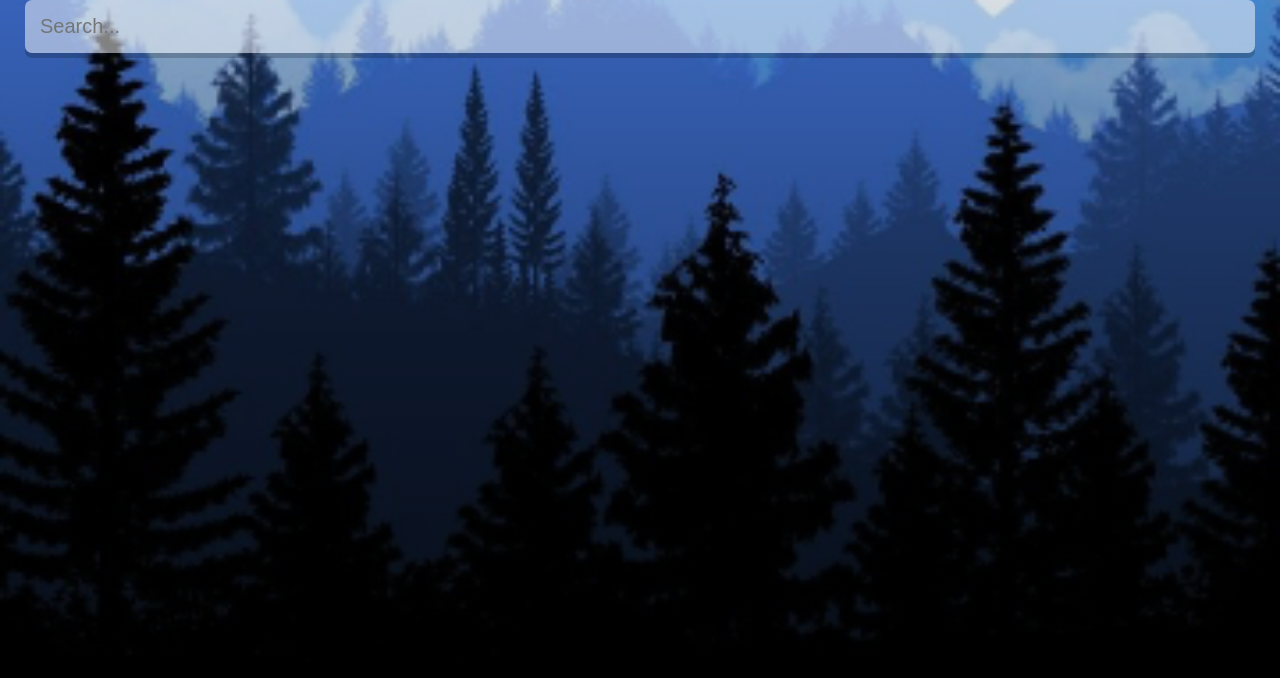
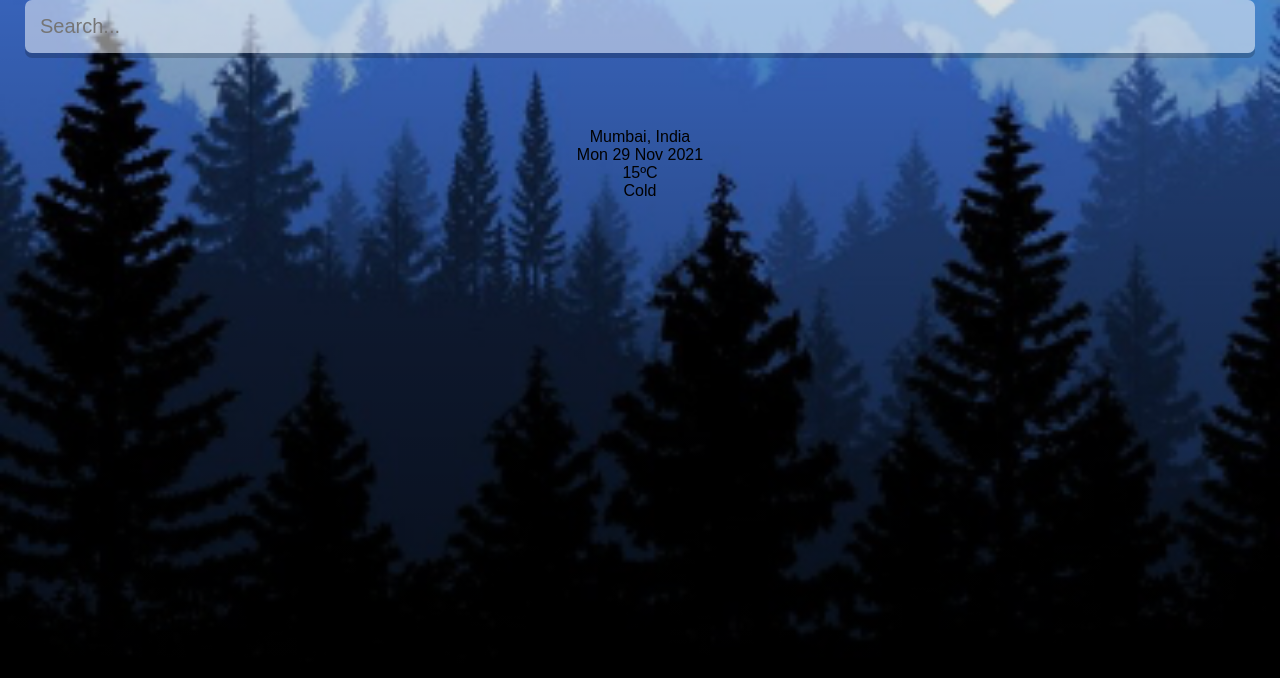
Before and after one commit to vidisharaut/weather-app, a React (Create React App) app: page / in a window 1280 px wide. Shown: the top 678 px of the page. Built offline with nearby package versions, Linux system fonts and the light colour scheme.

Commit message:
Added dateBuilder functionality

```diff
--- a/src/App.js
+++ b/src/App.js
@@ -6,11 +6,44 @@ const api = {
 };
 
 function App() {
+  const dateBuilder = (d) => {
+    let months = [
+      "Jan",
+      "Feb",
+      "March",
+      "April",
+      "May",
+      "June",
+      "July",
+      "Aug",
+      "Sept",
+      "Oct",
+      "Nov",
+      "Dec",
+    ];
+    let days = ["Sun", "Mon", "Tue", "Wed", "Thur", "Fri", "Sat"];
+
+    let day = days[d.getDay()];
+    let date = d.getDate();
+    let month = months[d.getMonth()];
+    let year = d.getFullYear();
+
+    return `${day} ${date} ${month} ${year}`;
+  };
+
   return (
     <div className="App">
       <main>
         <div className="search-box">
           <input type="text" className="search-bar" placeholder="Search..." />
+        </div>
+        <div className="location-box">
+          <div className="location">Mumbai, India</div>
+          <div className="date">{dateBuilder(new Date())}</div>
+        </div>
+        <div className="weather-box">
+          <div className="temp">15ºC</div>
+          <div className="weather">Cold</div>
         </div>
       </main>
     </div>
```
